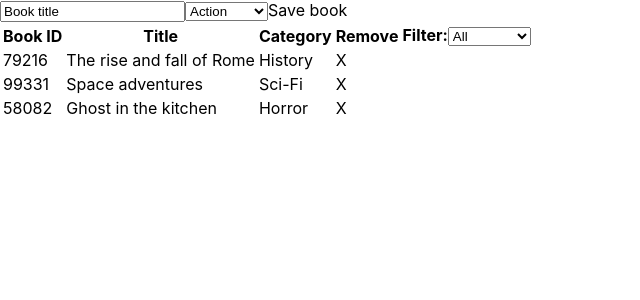
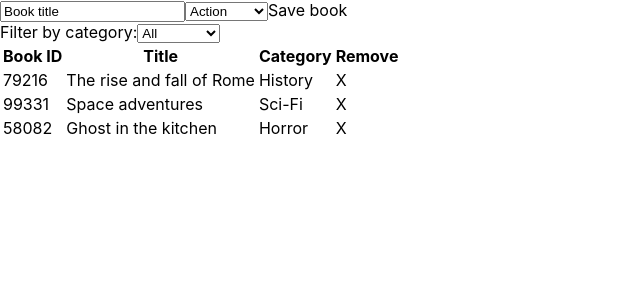
Before and after one commit to angarita-dev/react-bookstore, a React (Create React App) app: page / in a window 1280 px wide. Shown: the top 300 px of the page, without its empty margins (0-640 px from the left). Built offline with nearby package versions, Linux system fonts and the light colour scheme.

Commit message:
Moved category filter outside of table

```diff
--- a/src/containers/BooksList.js
+++ b/src/containers/BooksList.js
@@ -34,6 +34,14 @@ const BooksList = props => {
   });
 
   return (
+    <div>
+      <span>
+        Filter by category:
+        <CategoryFilter
+          categoryList={categoryList}
+          changeFilter={changeFilter}
+        />
+      </span>
       <table>
         <thead>
           <tr>
@@ -41,16 +49,13 @@ const BooksList = props => {
             <th>Title</th>
             <th>Category</th>
             <th>Remove</th>
-          <th>
-            Filter:
-            <CategoryFilter categoryList={categoryList} changeFilter={changeFilter} />
-          </th>
           </tr>
         </thead>
         <tbody>
           {booksList}
         </tbody>
       </table>
+    </div>
   );
 };
 
```
Lines whose indentation alone changed are shown as unchanged.
